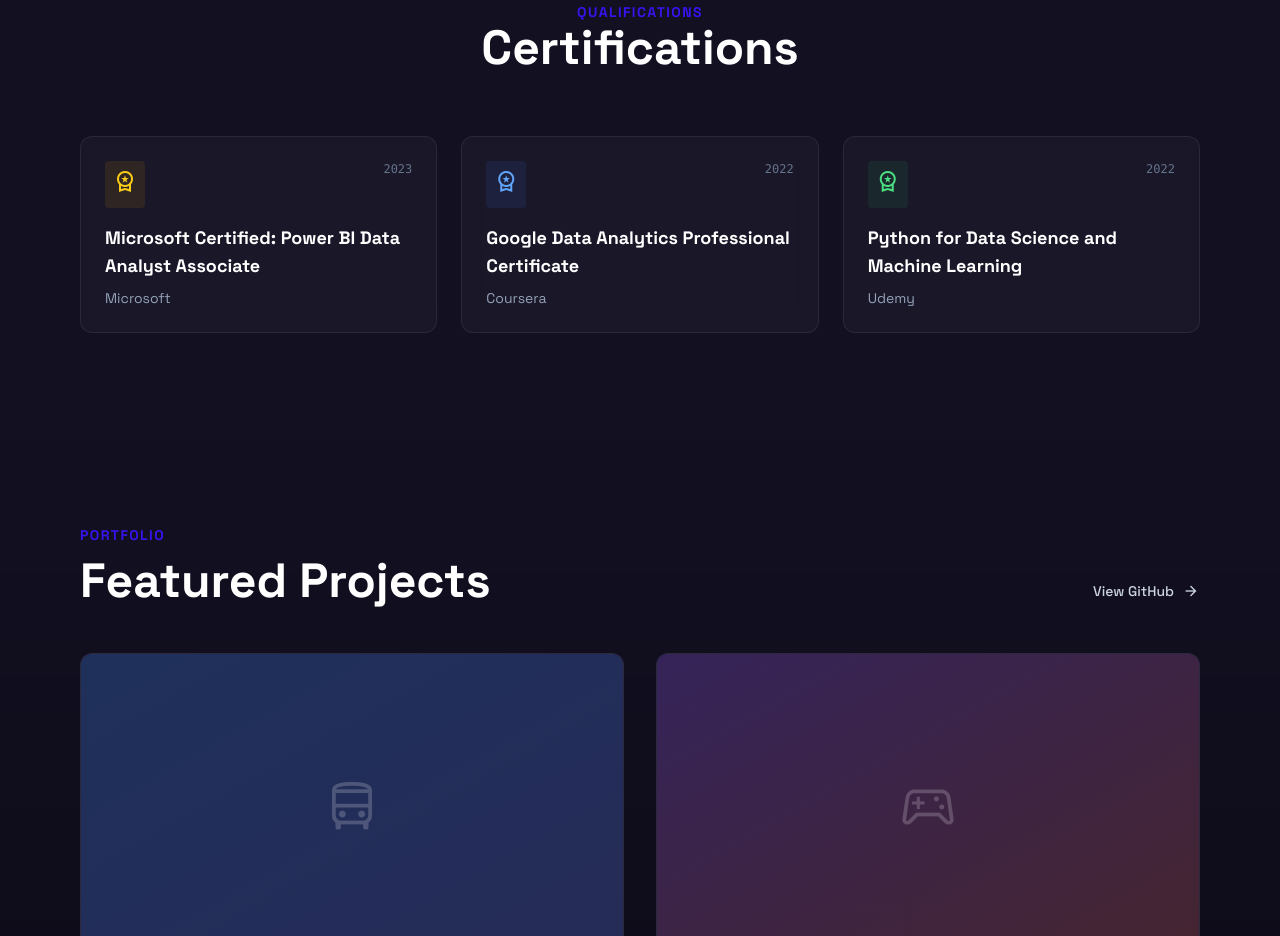
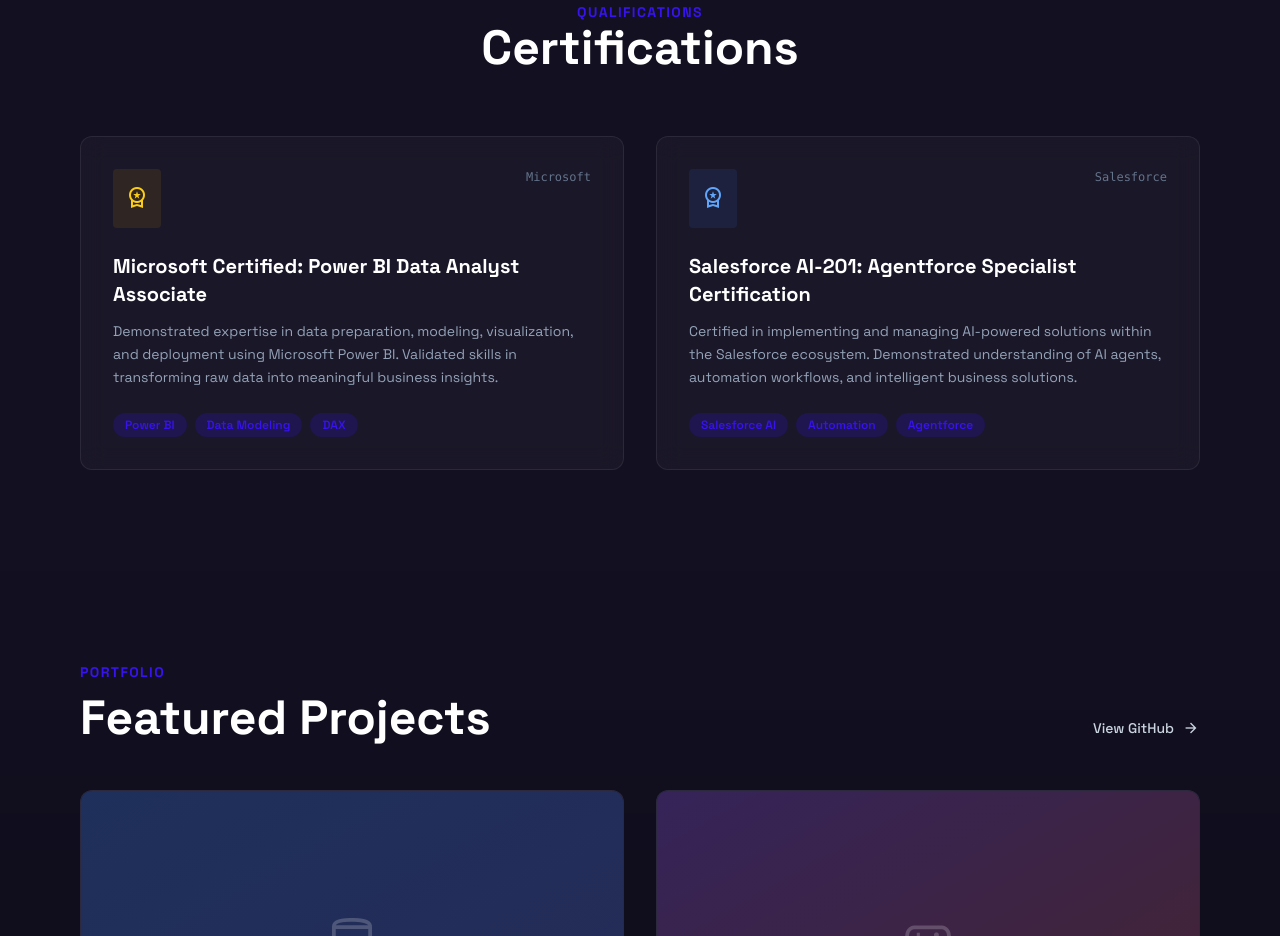
Before and after one commit to tripathidhruv/portfolio, a plain HTML site: page index.html in a window 1280 px wide. Shown: the part 3168-4104 px from the top of the page. Drawn offline with nearby package versions, Linux system fonts and the light colour scheme.

Commit message:
Update index.html

```diff
--- a/index.html
+++ b/index.html
@@ -321,41 +321,65 @@
 </section>
 <section class="w-full px-6 lg:px-20 py-24 relative" id="certs">
 <div class="max-w-6xl mx-auto">
+
 <div class="text-center mb-16 section-fade">
 <span class="text-primary font-bold uppercase tracking-widest text-sm mb-3">Qualifications</span>
 <h2 class="text-3xl md:text-5xl font-bold text-white">Certifications</h2>
 </div>
-<div class="grid grid-cols-1 md:grid-cols-2 lg:grid-cols-3 gap-6 section-fade">
-<div class="glass-panel p-6 rounded-xl group hover:-translate-y-2 transition-transform duration-300 cursor-default">
-<div class="flex justify-between items-start mb-4">
-<div class="p-2 rounded bg-yellow-500/10 text-yellow-400">
-<span class="material-symbols-outlined">workspace_premium</span>
+
+<div class="grid grid-cols-1 md:grid-cols-2 gap-8 section-fade">
+
+<!-- Microsoft Power BI -->
+<div class="glass-panel p-8 rounded-xl group hover:-translate-y-2 transition-transform duration-300">
+<div class="flex justify-between items-start mb-6">
+<div class="p-3 rounded bg-yellow-500/10 text-yellow-400">
+<span class="material-symbols-outlined text-2xl">workspace_premium</span>
 </div>
-<span class="text-xs text-slate-500 font-mono">2023</span>
+<span class="text-xs text-slate-500 font-mono">Microsoft</span>
 </div>
-<h3 class="text-white font-bold text-lg mb-2 group-hover:text-primary transition-colors">Microsoft Certified: Power BI Data Analyst Associate</h3>
-<p class="text-slate-400 text-sm">Microsoft</p>
+
+<h3 class="text-white font-bold text-xl mb-3 group-hover:text-primary transition-colors">
+Microsoft Certified: Power BI Data Analyst Associate
+</h3>
+
+<p class="text-slate-400 text-sm leading-relaxed">
+Demonstrated expertise in data preparation, modeling, visualization, and deployment using Microsoft Power BI.
+Validated skills in transforming raw data into meaningful business insights.
+</p>
+
+<div class="mt-6 flex gap-2">
+<span class="px-3 py-1 text-xs rounded-full bg-primary/20 text-primary font-semibold">Power BI</span>
+<span class="px-3 py-1 text-xs rounded-full bg-primary/20 text-primary font-semibold">Data Modeling</span>
+<span class="px-3 py-1 text-xs rounded-full bg-primary/20 text-primary font-semibold">DAX</span>
 </div>
-<div class="glass-panel p-6 rounded-xl group hover:-translate-y-2 transition-transform duration-300 cursor-default">
-<div class="flex justify-between items-start mb-4">
-<div class="p-2 rounded bg-blue-500/10 text-blue-400">
-<span class="material-symbols-outlined">workspace_premium</span>
 </div>
-<span class="text-xs text-slate-500 font-mono">2022</span>
+
+
+<!-- Salesforce AI-201 -->
+<div class="glass-panel p-8 rounded-xl group hover:-translate-y-2 transition-transform duration-300">
+<div class="flex justify-between items-start mb-6">
+<div class="p-3 rounded bg-blue-500/10 text-blue-400">
+<span class="material-symbols-outlined text-2xl">workspace_premium</span>
 </div>
-<h3 class="text-white font-bold text-lg mb-2 group-hover:text-primary transition-colors">Google Data Analytics Professional Certificate</h3>
-<p class="text-slate-400 text-sm">Coursera</p>
+<span class="text-xs text-slate-500 font-mono">Salesforce</span>
 </div>
-<div class="glass-panel p-6 rounded-xl group hover:-translate-y-2 transition-transform duration-300 cursor-default">
-<div class="flex justify-between items-start mb-4">
-<div class="p-2 rounded bg-green-500/10 text-green-400">
-<span class="material-symbols-outlined">workspace_premium</span>
+
+<h3 class="text-white font-bold text-xl mb-3 group-hover:text-primary transition-colors">
+Salesforce AI-201: Agentforce Specialist Certification
+</h3>
+
+<p class="text-slate-400 text-sm leading-relaxed">
+Certified in implementing and managing AI-powered solutions within the Salesforce ecosystem.
+Demonstrated understanding of AI agents, automation workflows, and intelligent business solutions.
+</p>
+
+<div class="mt-6 flex gap-2">
+<span class="px-3 py-1 text-xs rounded-full bg-primary/20 text-primary font-semibold">Salesforce AI</span>
+<span class="px-3 py-1 text-xs rounded-full bg-primary/20 text-primary font-semibold">Automation</span>
+<span class="px-3 py-1 text-xs rounded-full bg-primary/20 text-primary font-semibold">Agentforce</span>
 </div>
-<span class="text-xs text-slate-500 font-mono">2022</span>
 </div>
-<h3 class="text-white font-bold text-lg mb-2 group-hover:text-primary transition-colors">Python for Data Science and Machine Learning</h3>
-<p class="text-slate-400 text-sm">Udemy</p>
-</div>
+
 </div>
 </div>
 </section>
```
